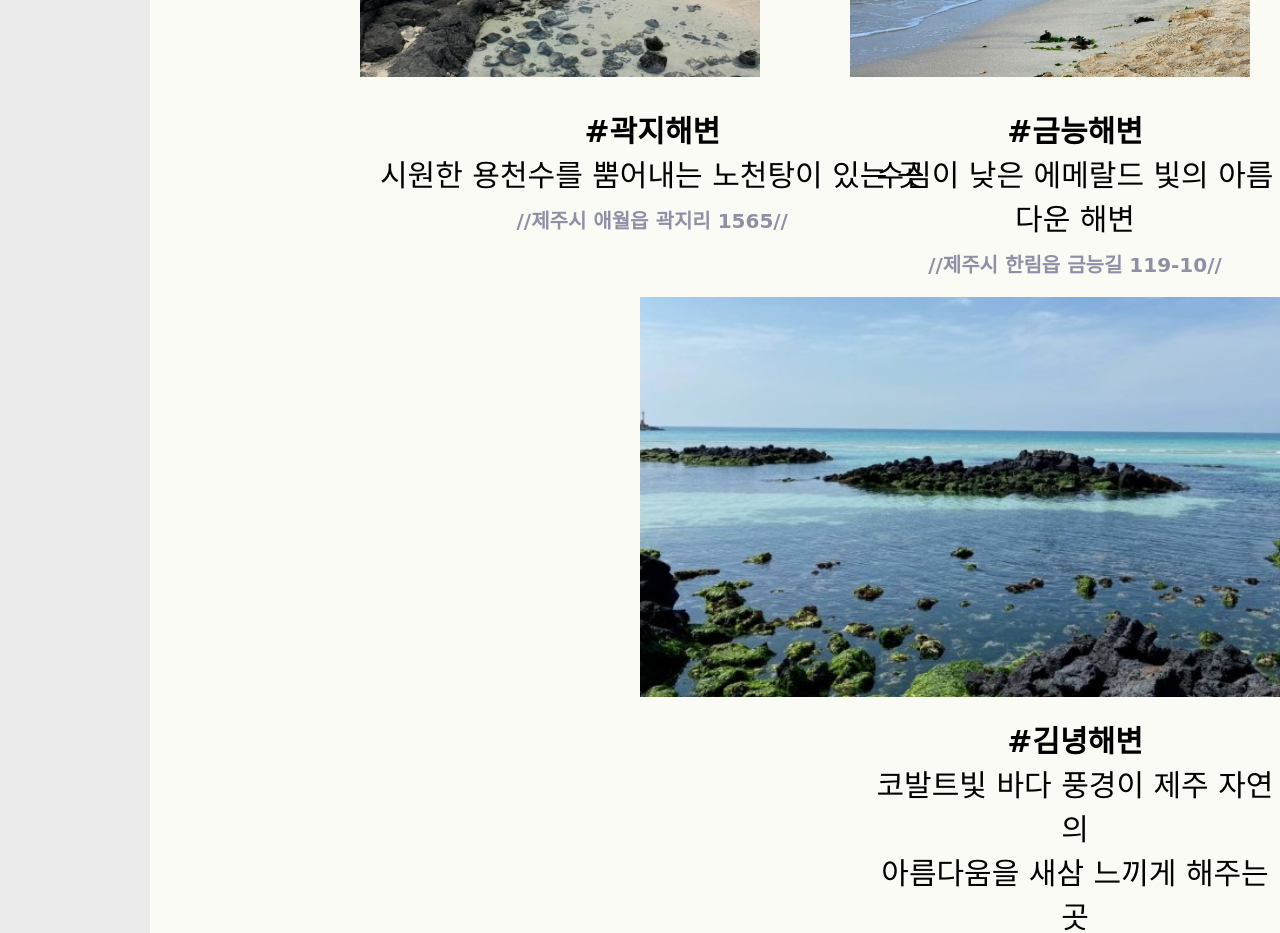
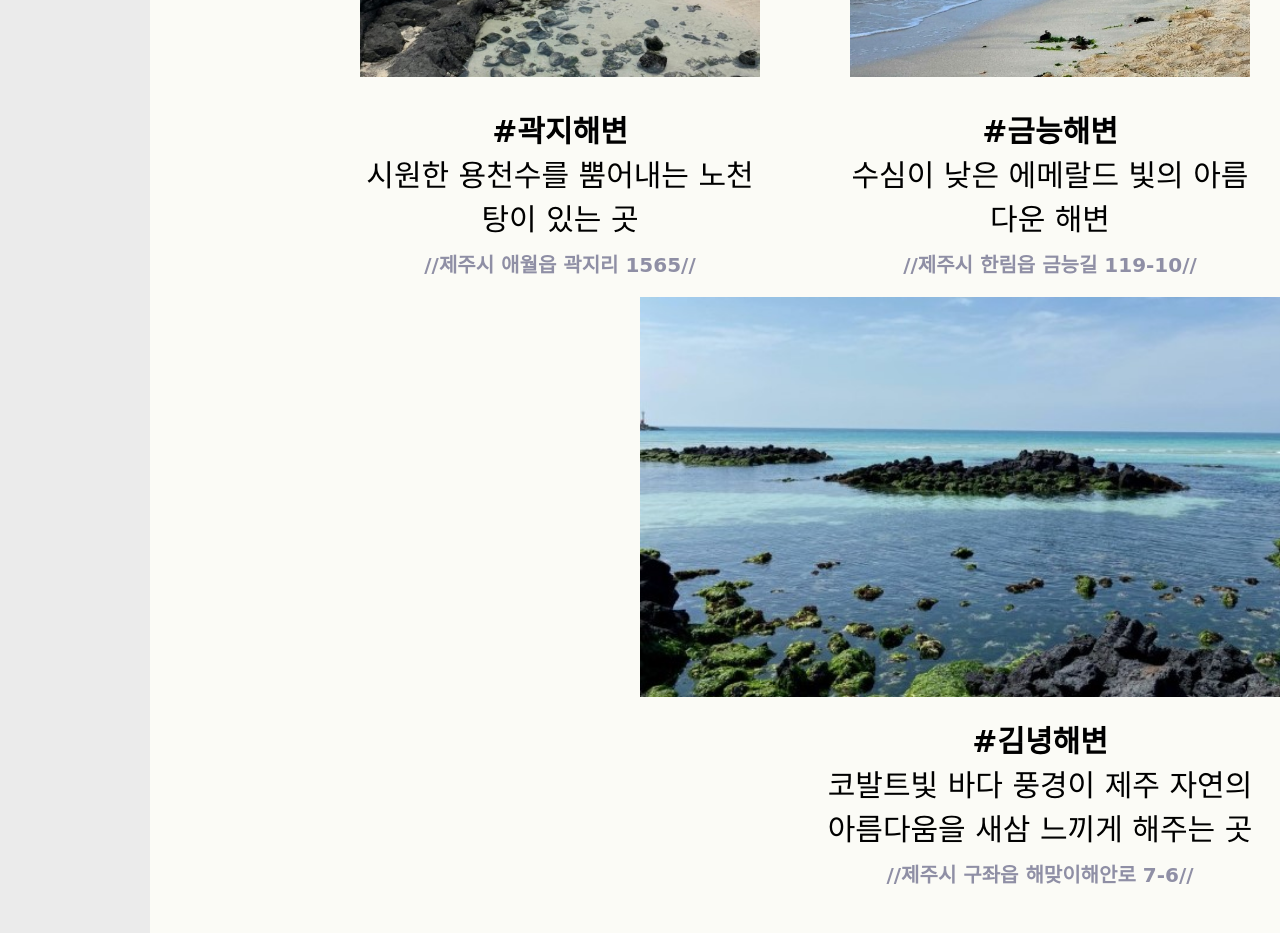
Before and after one commit to dntjd0503/dntjd0503.github.io, a plain HTML site: page index2.html in a window 1280 px wide. Shown: the part 673-1606 px from the top of the page. Drawn offline with Linux system fonts and the light colour scheme; a web font is replaced by a local one.

Commit message:
Update index2.html

```diff
--- a/index2.html
+++ b/index2.html
@@ -23,7 +23,8 @@
     #gwaktxt{
         position: absolute;
         top:630px;
-        left: 380px;
+        left: 360px;
+        width:400px;
         text-align: center;
     }
     #geum{
@@ -36,7 +37,8 @@
     #geumtxt{
         position: absolute;
         top:630px;
-        left: 870px;
+        left: 850px;
+        width:400px;
         text-align: center;
     }
     #gwang{
@@ -49,7 +51,8 @@
     #gwangtxt{
         position: absolute;
         top:630px;
-        left: 1360px;
+        left: 1340px;
+        width:400px;
         text-align: center;
     }
     #kim{
@@ -62,7 +65,8 @@
     #kimtxt{
         position: absolute;
         top: 1240px;
-        left: 870px;
+        left: 640px;
+        width:800px;
         text-align: center;
     }
     #map{
```
